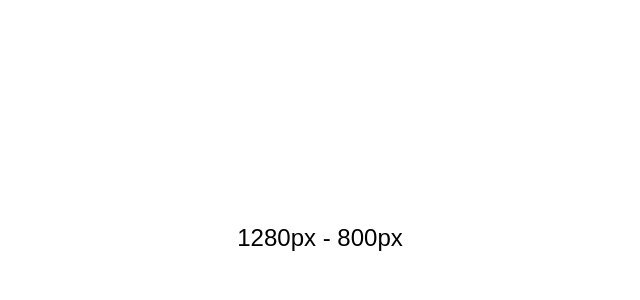
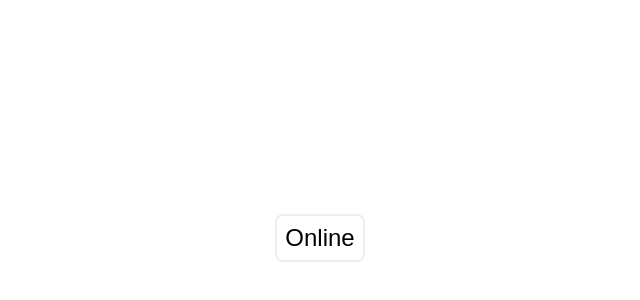
Before and after one commit to ViktorSenyk/react, a React (Create React App) app in the folder 14_react_hooks/1_task/: page / in a window 1280 px wide. Shown: the part 170-470 px from the top of the page, without its empty margins (320-960 px from the left). Built offline with nearby package versions, Linux system fonts and the light colour scheme.

Commit message:
add task 4

```diff
--- a/14_react_hooks/1_task/src/App.jsx
+++ b/14_react_hooks/1_task/src/App.jsx
@@ -1,6 +1,6 @@
 import React from 'react';
-import Dimensions from './Dimensions';
+import ConnectionStatus from './ConnectionStatus';
 
 export default function App() {
-  return <Dimensions />;
+  return <ConnectionStatus />;
 }
--- /dev/null
+++ b/14_react_hooks/1_task/src/ConnectionStatus.jsx
@@ -0,0 +1,20 @@
+import React, { useEffect, useState } from 'react';
+
+export default function ConnectionStatus() {
+  const [online, setOnline] = useState(true);
+  useEffect(() => {
+    const offlineToggle = () => setOnline(false);
+    const onlineToggle = () => setOnline(true);
+    window.addEventListener('online', onlineToggle);
+    window.addEventListener('offline', offlineToggle);
+    return () => {
+      window.removeEventListener('online', onlineToggle);
+      window.removeEventListener('offline', offlineToggle);
+    };
+  }, []);
+  return (
+    <div className={`status ${!online && 'status_offline'}`}>
+      {online ? 'Online' : 'Offline'}
+    </div>
+  );
+}
--- a/14_react_hooks/1_task/src/Dimensions.jsx
+++ /dev/null
@@ -1,21 +0,0 @@
-import React, { useEffect, useState } from 'react';
-
-export default function Dimensions() {
-  const [dimensions, setDimensions] = useState({ width: null, height: null });
-
-  useEffect(() => {
-    const { innerHeight, innerWidth } = window;
-    setDimensions({ width: innerWidth, height: innerHeight });
-    const handleResize = (e) => {
-      const { innerWidth, innerHeight } = e.target;
-      setDimensions({ width: innerWidth, height: innerHeight });
-    };
-    window.addEventListener('resize', handleResize);
-    return () => {
-      window.removeEventListener('resize', handleResize);
-    };
-  }, []);
-
-  const { width, height } = dimensions;
-  return <div className="dimensions">{`${width}px - ${height}px`}</div>;
-}
--- a/14_react_hooks/1_task/src/index.scss
+++ b/14_react_hooks/1_task/src/index.scss
@@ -9,3 +9,13 @@ body {
   align-items: center;
   justify-content: center;
 }
+
+.status {
+  padding: 8px;
+  border: 2px solid #eee;
+  border-radius: 8px;
+
+  &_offline {
+    border-color: #f00;
+  }
+}
```
